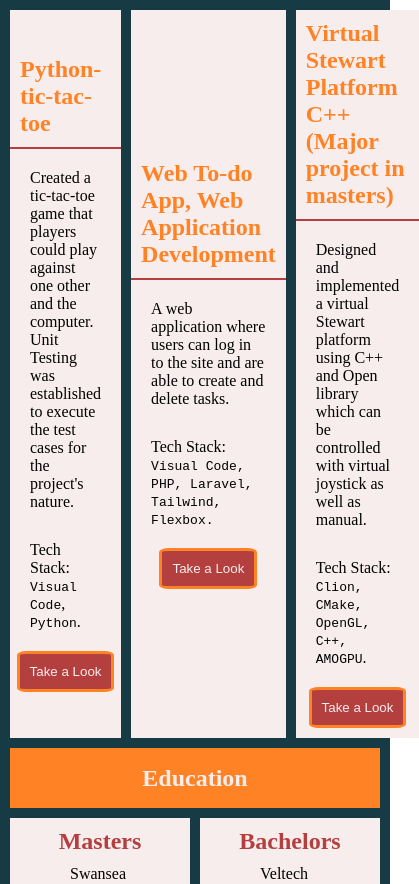
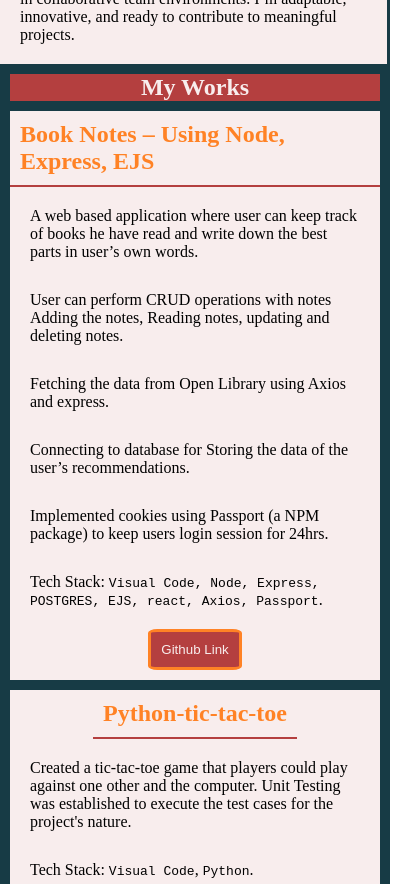
Before and after one commit to Whyrohith/Portfolio, a plain HTML site: page index.html in a window 390 px wide. Shown: the part 922-1806 px from the top of the page, 419 px wide, since content can reach past the window. Drawn offline with Linux system fonts and the light colour scheme.

Commit message:
Updated style.css for small screens and added new project

```diff
--- a/css/style.css
+++ b/css/style.css
@@ -107,7 +107,7 @@ a {
     background-color: #173B45;
 }
 
-@media screen and (max-width: 600px) {
+/* @media screen and (max-width: 600px) {
     .grid-container {
         grid-template-columns: 1fr;
     }
@@ -116,12 +116,18 @@ a {
         display: flex;
         flex-wrap: wrap;
     }
+} */
+
+
+#works {
+    width: auto;
 }
 
 p {
     float: left;
     padding-right: 10px;
 }
+
 
 .projects {
     display: grid;
@@ -250,3 +256,51 @@ p {
 .footer>p {
     color: #F8EDED;
 }
+
+@media screen and (max-width: 600px),
+screen and (max-height: 500px) {
+    .grid-container {
+        display: flex;
+        flex-direction: column;
+        gap: 10px;
+        /* Stacks elements in a single column */
+    }
+
+    .projects {
+        display: flex;
+        flex-direction: column;
+        gap: 10px;
+        background-color: #173B45;
+    }
+
+    .education {
+        display: flex;
+        flex-direction: column;
+        gap: 10px;
+        /* Ensure some spacing */
+    }
+
+    .nav>ul {
+        flex-direction: column;
+        /* Stack navigation links vertically */
+        align-items: flex-start;
+        /* Align items to the start */
+    }
+
+    .nav>ul>li {
+        margin: 5px 0;
+        /* Adjust margins for list items */
+    }
+
+    .about-image {
+        flex-direction: column;
+        /* Stack image and text vertically */
+    }
+
+    .contact-me {
+        flex-direction: column;
+        /* Stack contact items vertically */
+        align-items: center;
+        /* Center align for better appearance */
+    }
+}
--- a/index.html
+++ b/index.html
@@ -55,6 +55,26 @@
                 <h1>My Works</h1>
             </div>
             <div class="project">
+                <h2>Book Notes – Using Node, Express, EJS</h2>
+                <ul>
+                    <li> A web based application where user can keep track of books he have read and write down the best
+                        parts in user’s own words. </li>
+                    <li>User can perform CRUD operations with notes Adding the notes, Reading notes, updating and
+                        deleting notes.</li>
+                    <li>Fetching the data from Open Library using Axios and express.</li>
+                    <li>Connecting to database for Storing the data of the user’s recommendations.</li>
+                    <li>Implemented cookies using Passport (a NPM package) to keep users login session for 24hrs.</li>
+                    <li>
+                        Tech Stack: <code>Visual Code, Node, Express, POSTGRES, EJS, react, Axios, Passport</code>.
+                    </li>
+                </ul>
+                <button class="button">
+                    <a href="https://github.com/Whyrohith/booknotes" target="_blank">Github Link</a>
+                </button>
+
+            </div>
+
+            <div class="project">
                 <h2>Python-tic-tac-toe</h2>
                 <ul>
                     <li> Created a tic-tac-toe game that players could play against one other and the computer. Unit
@@ -64,7 +84,7 @@
                     </li>
                 </ul>
                 <button class="button">
-                    <a href="https://github.com/Whyrohith/Tic--Tac---Toe" target="_blank">Take a Look</a>
+                    <a href="https://github.com/Whyrohith/Tic--Tac---Toe" target="_blank">Github Link</a>
                 </button>
 
             </div>
@@ -78,7 +98,7 @@
                     </li>
                 </ul>
                 <button class="button">
-                    <a href="https://github.com/Whyrohith/todoappupdated" target="_blank">Take a Look</a>
+                    <a href="https://github.com/Whyrohith/todoappupdated" target="_blank">Github Link</a>
                 </button>
 
             </div>
@@ -92,8 +112,8 @@
                     </li>
                 </ul>
                 <button class="button">
-                    <a href="https://github.com/Whyrohith/Stewart-Platform-Flight-Simulator-main" target="_blank">Take a
-                        Look</a>
+                    <a href="https://github.com/Whyrohith/Stewart-Platform-Flight-Simulator-main" target="_blank">Github
+                        Link</a>
                 </button>
             </div>
         </div>
```
